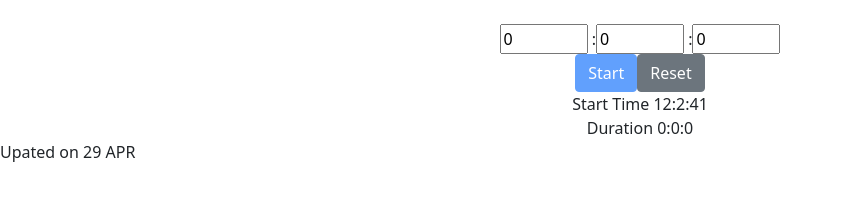
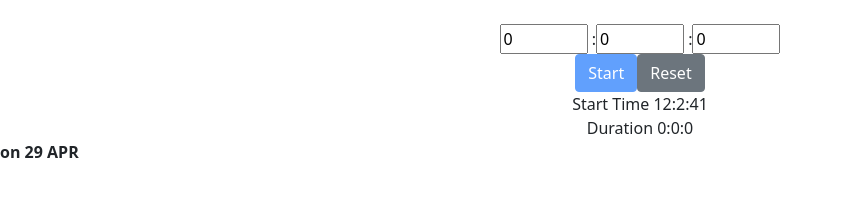
Before and after one commit to paragpkulkarni/timer-pwa, an Angular app: page / in a window 1280 px wide. Shown: the top 213 px of the page, without its empty margins (0-843 px from the left). Built offline with nearby package versions, Linux system fonts and the light colour scheme.

Commit message:
minor improvements

```diff
--- a/src/app/app.component.html
+++ b/src/app/app.component.html
@@ -68,4 +68,4 @@
   </div>
   <router-outlet></router-outlet>
 </div>
-Upated on 29 APR
+<b> on 29 APR </b>
```
